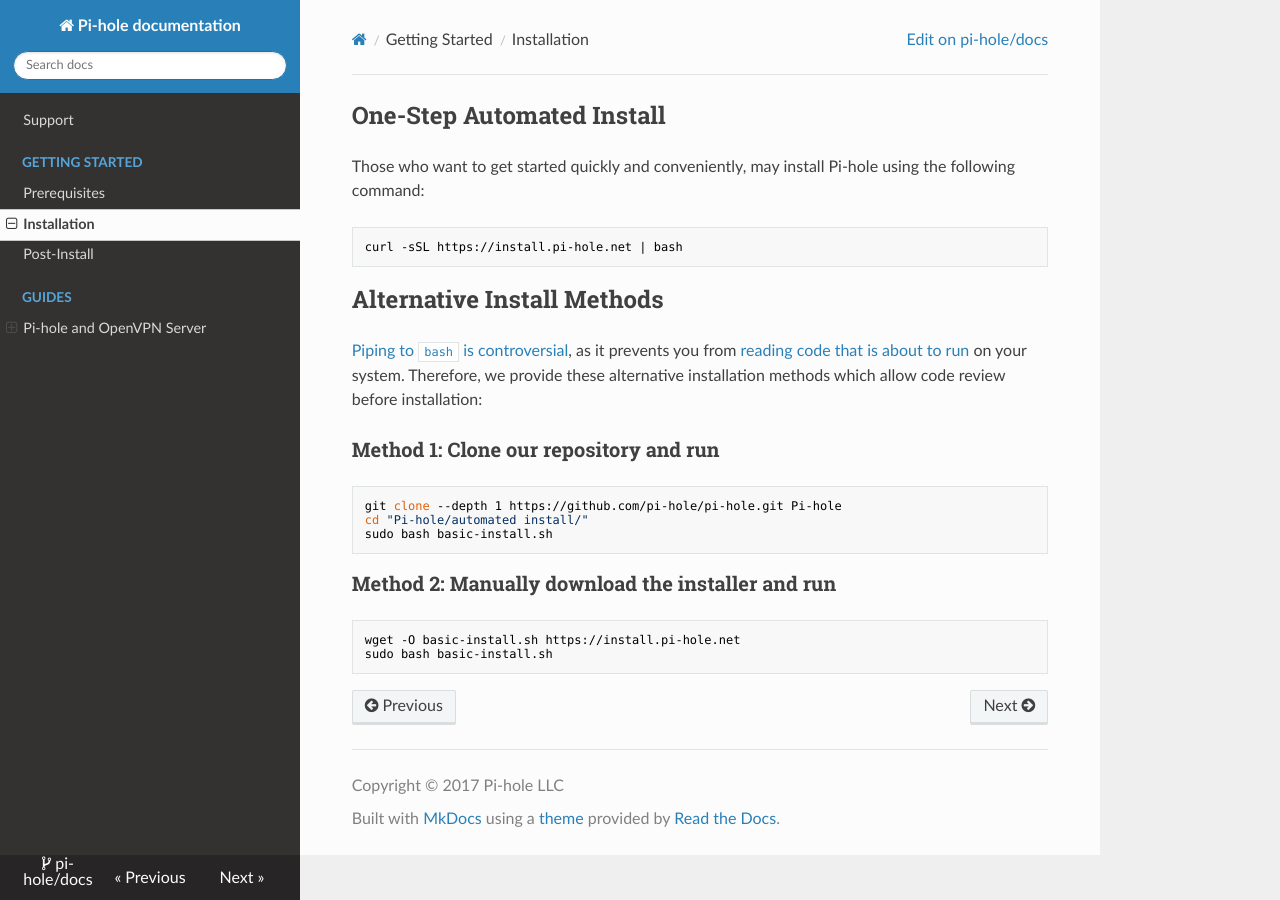
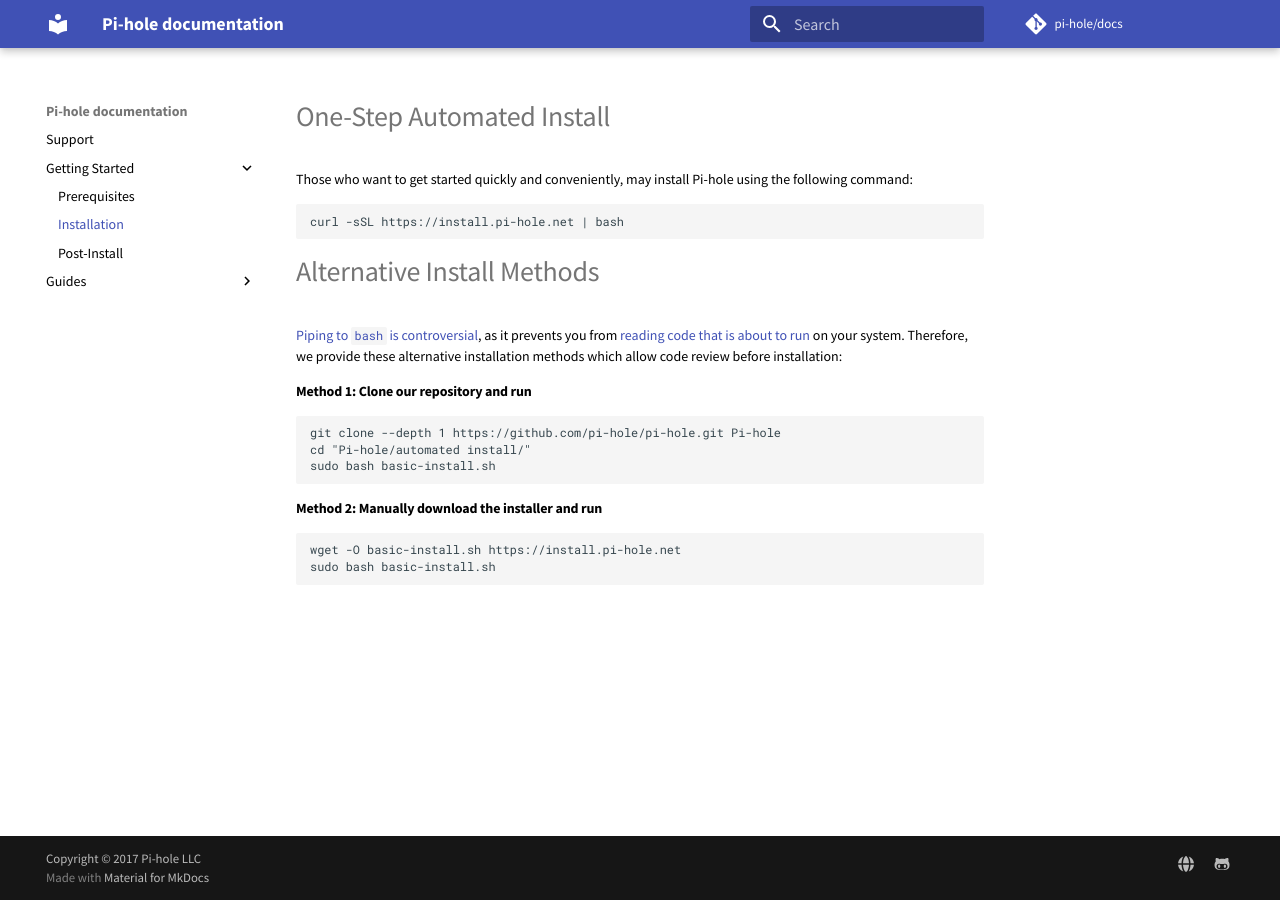
Before and after one commit to pi-hole/docs, an MkDocs documentation site: the page built from docs/main/basic-install.md, in a window 1280 px wide. Built offline with MkDocs 1.6.1 and Material for MkDocs 9.7.7, drawn with Linux system fonts in a browser that asks for light colours; nearby versions of some CDN libraries; comment, search, counter and statistics services are not loaded; old or Windows-style settings are respelled for this version of MkDocs.

Commit message:
switch back to material with smaller font
Signed-off-by: Adam Warner <adamw@rner.email>

````diff
--- /dev/null
+++ b/docs/extra.css
@@ -0,0 +1,17 @@
+@import url('https://fonts.googleapis.com/css?family=Source+Sans+Pro:400,400i,700,700i');
+.md-nav {
+    font-size: 14px;
+    line-height: 1.4;
+}
+.md-typeset {
+    font-size: 14px;
+    line-height: 1.5;
+}
+body, input {
+    font-family: "Source Sans Pro", "Roboto","Helvetica Neue",Helvetica,Arial,sans-serif;
+    color: black;
+}
+code {
+    display: inline-block;
+    white-space: pre-wrap;
+}
--- a/docs/main/basic-install.md
+++ b/docs/main/basic-install.md
@@ -1,21 +1,21 @@
-## One-Step Automated Install
+# One-Step Automated Install
 Those who want to get started quickly and conveniently, may install Pi-hole using the following command:
 
 ```BASH
 curl -sSL https://install.pi-hole.net | bash
 ```
 
-## Alternative Install Methods
+# Alternative Install Methods
 [Piping to `bash` is controversial](https://pi-hole.net/2016/07/25/curling-and-piping-to-bash), as it prevents you from [reading code that is about to run](https://github.com/pi-hole/pi-hole/blob/master/automated%20install/basic-install.sh) on your system. Therefore, we provide these alternative installation methods which allow code review before installation:
 
-### Method 1: Clone our repository and run
+#### Method 1: Clone our repository and run
 ```BASH
 git clone --depth 1 https://github.com/pi-hole/pi-hole.git Pi-hole
 cd "Pi-hole/automated install/"
 sudo bash basic-install.sh
 ```
 
-### Method 2: Manually download the installer and run
+#### Method 2: Manually download the installer and run
 ```BASH
 wget -O basic-install.sh https://install.pi-hole.net
 sudo bash basic-install.sh
--- a/mkdocs.yml
+++ b/mkdocs.yml
@@ -6,7 +6,7 @@
 repo_url: https://github.com/pi-hole/docs
 edit_uri: ../docs/edit/master/docs/
 remote_branch: gh-pages
-theme: readthedocs
+theme: material
 pages:
 - 'Support': 'index.md'
 - 'Getting Started':
@@ -28,3 +28,4 @@
       link: https://pi-hole.net
     - type: github-alt
       link: https://github.com/pi-hole
+extra_css: [extra.css]
````
Also changed, not shown: docs/main/post-install.md (+1 -1 lines).
